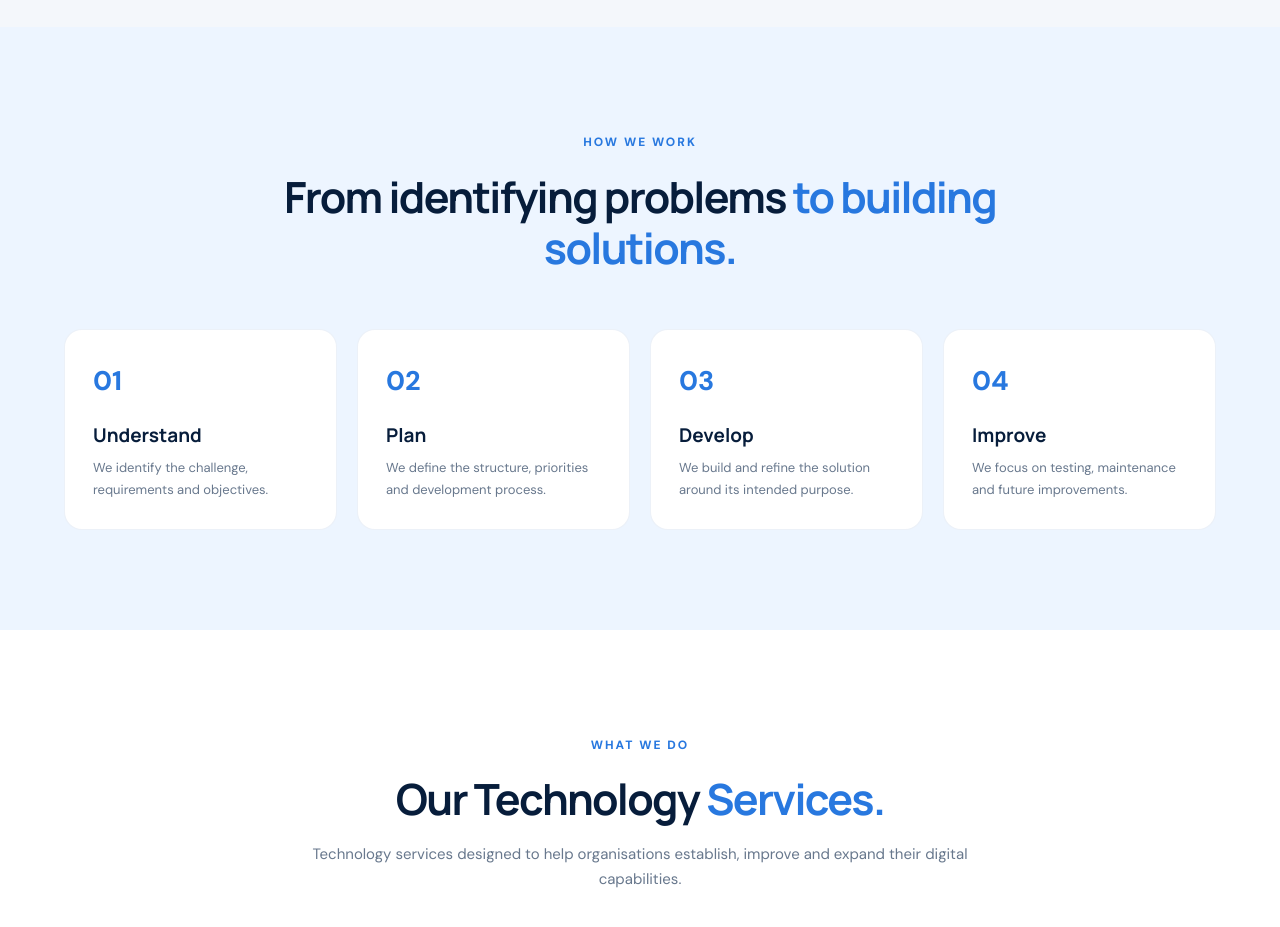
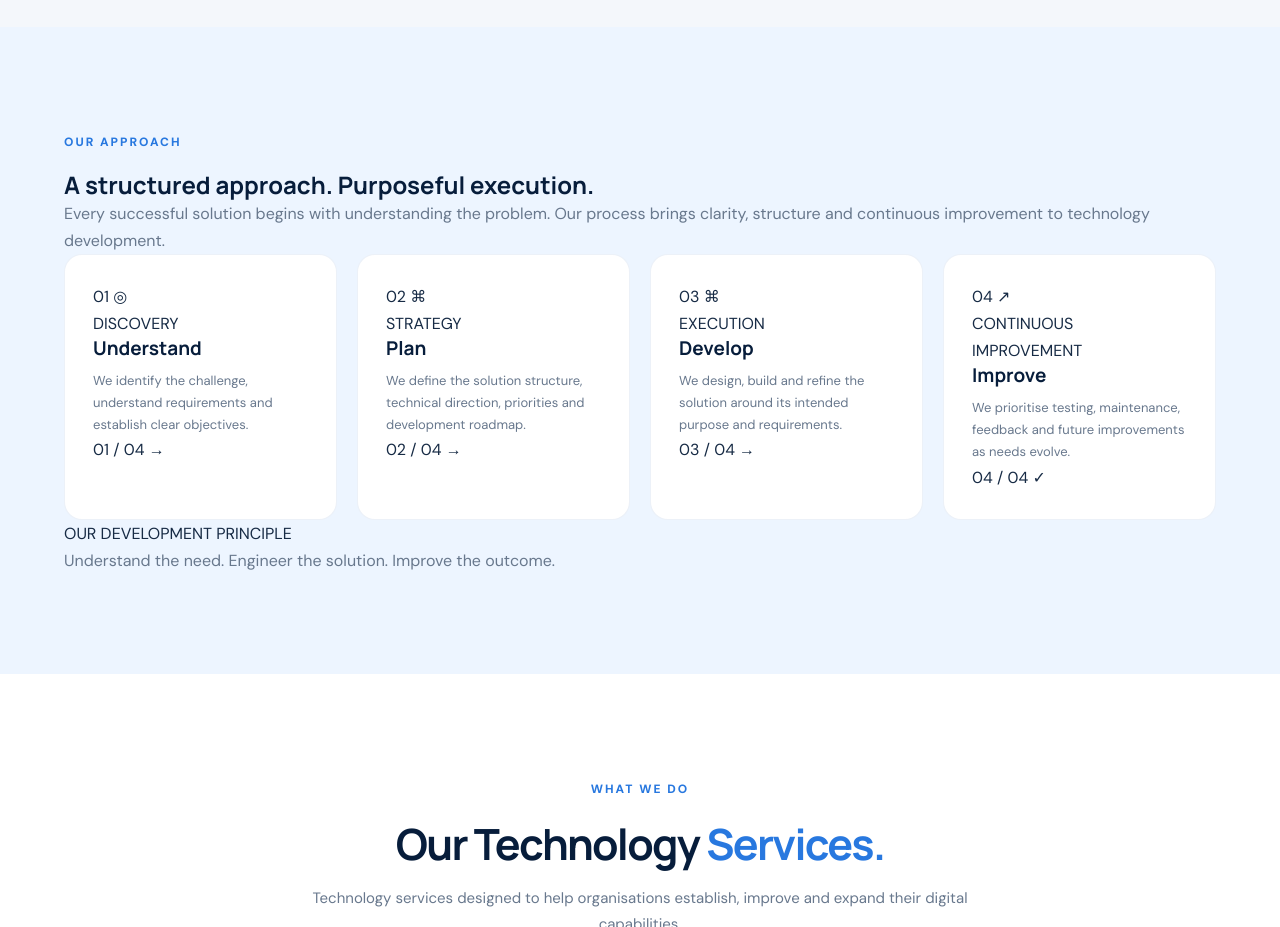
Before and after one commit to Allaboutgrowing/YAXO-SYSTEMS-, a plain HTML site: page index.html in a window 1280 px wide. Shown: the part 4080-5007 px from the top of the page. Drawn offline with Linux system fonts and the light colour scheme.

Commit message:
Update index.html

```diff
--- a/index.html
+++ b/index.html
@@ -439,51 +439,143 @@
     </div>
 
 </section>
-<!-- APPROACH -->
+   <!-- OUR APPROACH -->
 <section class="section-padding approach" id="approach">
+
     <div class="container">
 
-        <div class="section-heading">
-            <span class="eyebrow">HOW WE WORK</span>
+        <div class="approach-heading">
+
+            <div>
+                <span class="eyebrow">OUR APPROACH</span>
 
                 <h2>
-                From identifying problems
-                <span>to building solutions.</span>
+                    A structured approach.
+                    <span>Purposeful execution.</span>
                 </h2>
+            </div>
+
+            <p>
+                Every successful solution begins with understanding
+                the problem. Our process brings clarity, structure
+                and continuous improvement to technology development.
+            </p>
+
         </div>
 
 
         <div class="approach-grid">
 
-            <div class="approach-step">
-                <span>01</span>
-                <h3>Understand</h3>
-                <p>We identify the challenge, requirements and objectives.</p>
+            <article class="approach-step">
+
+                <div class="approach-step-top">
+                    <span class="approach-number">01</span>
+                    <span class="approach-symbol">◎</span>
                 </div>
 
-            <div class="approach-step">
-                <span>02</span>
-                <h3>Plan</h3>
-                <p>We define the structure, priorities and development process.</p>
+                <div class="approach-step-content">
+                    <span class="approach-stage">DISCOVERY</span>
+                    <h3>Understand</h3>
+
+                    <p>
+                        We identify the challenge, understand
+                        requirements and establish clear objectives.
+                    </p>
                 </div>
 
-            <div class="approach-step">
-                <span>03</span>
-                <h3>Develop</h3>
-                <p>We build and refine the solution around its intended purpose.</p>
+                <div class="approach-step-footer">
+                    <span>01 / 04</span>
+                    <span>→</span>
                 </div>
 
-            <div class="approach-step">
-                <span>04</span>
+            </article>
+
+
+            <article class="approach-step">
+
+                <div class="approach-step-top">
+                    <span class="approach-number">02</span>
+                    <span class="approach-symbol">⌘</span>
+                </div>
+
+                <div class="approach-step-content">
+                    <span class="approach-stage">STRATEGY</span>
+                    <h3>Plan</h3>
+
+                    <p>
+                        We define the solution structure, technical
+                        direction, priorities and development roadmap.
+                    </p>
+                </div>
+
+                <div class="approach-step-footer">
+                    <span>02 / 04</span>
+                    <span>→</span>
+                </div>
+
+            </article>
+
+
+            <article class="approach-step">
+
+                <div class="approach-step-top">
+                    <span class="approach-number">03</span>
+                    <span class="approach-symbol">⌘</span>
+                </div>
+
+                <div class="approach-step-content">
+                    <span class="approach-stage">EXECUTION</span>
+                    <h3>Develop</h3>
+
+                    <p>
+                        We design, build and refine the solution
+                        around its intended purpose and requirements.
+                    </p>
+                </div>
+
+                <div class="approach-step-footer">
+                    <span>03 / 04</span>
+                    <span>→</span>
+                </div>
+
+            </article>
+
+
+            <article class="approach-step">
+
+                <div class="approach-step-top">
+                    <span class="approach-number">04</span>
+                    <span class="approach-symbol">↗</span>
+                </div>
+
+                <div class="approach-step-content">
+                    <span class="approach-stage">CONTINUOUS IMPROVEMENT</span>
                     <h3>Improve</h3>
-                <p>We focus on testing, maintenance and future improvements.</p>
+
+                    <p>
+                        We prioritise testing, maintenance, feedback
+                        and future improvements as needs evolve.
+                    </p>
+                </div>
+
+                <div class="approach-step-footer">
+                    <span>04 / 04</span>
+                    <span>✓</span>
+                </div>
+
+            </article>
+
+        </div>
+
+
+        <div class="approach-bottom">
+            <span>OUR DEVELOPMENT PRINCIPLE</span>
+            <p>Understand the need. Engineer the solution. Improve the outcome.</p>
         </div>
 
     </div>
 
-    </div>
 </section>
-
 
 <!-- SERVICES -->
 <section class="section-padding services" id="services">
```
Lines whose indentation alone changed are shown as unchanged.
